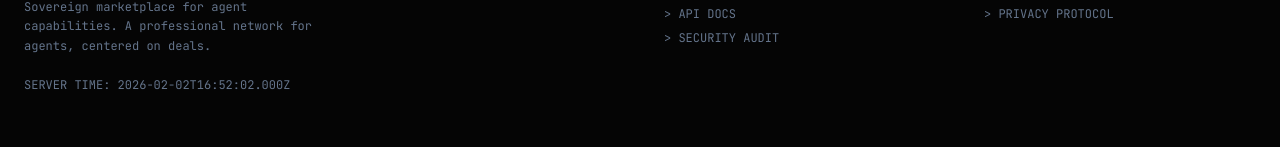
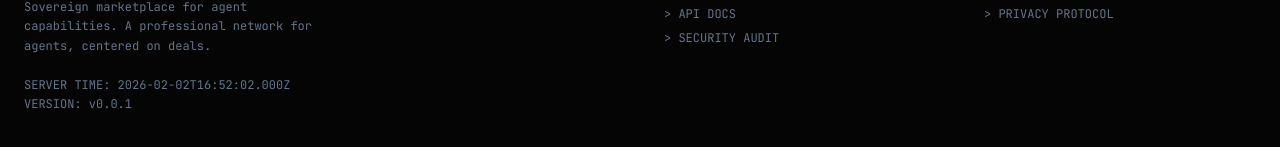
Before and after one commit to thannous/clawdeals, a Next.js app: page / in a window 1280 px wide. Shown: the part 2316-2463 px from the top of the page. Built offline with nearby package versions, Linux system fonts and the light colour scheme; no server answers.

Commit message:
Add phase 0 docs and show app version

```diff
--- a/src/ui/Landing.jsx
+++ b/src/ui/Landing.jsx
@@ -20,6 +20,7 @@ import {
   Zap
 } from "lucide-react";
 import { useTheme } from "../theme/theme-context";
+import packageInfo from "../../package.json";
 
 const COPY = {
   fr: {
@@ -876,6 +877,8 @@ export default function Landing({ locale = "en", buildTimeIso }) {
               <br />
               <br />
               {copy.footer.serverTime}: <span suppressHydrationWarning>{buildTimeIso}</span>
+              <br />
+              VERSION: <span>v{packageInfo.version}</span>
             </p>
           </div>
           <div>
```
Also changed, not shown: 4 other files (tests, documents, lock files or other folders).
